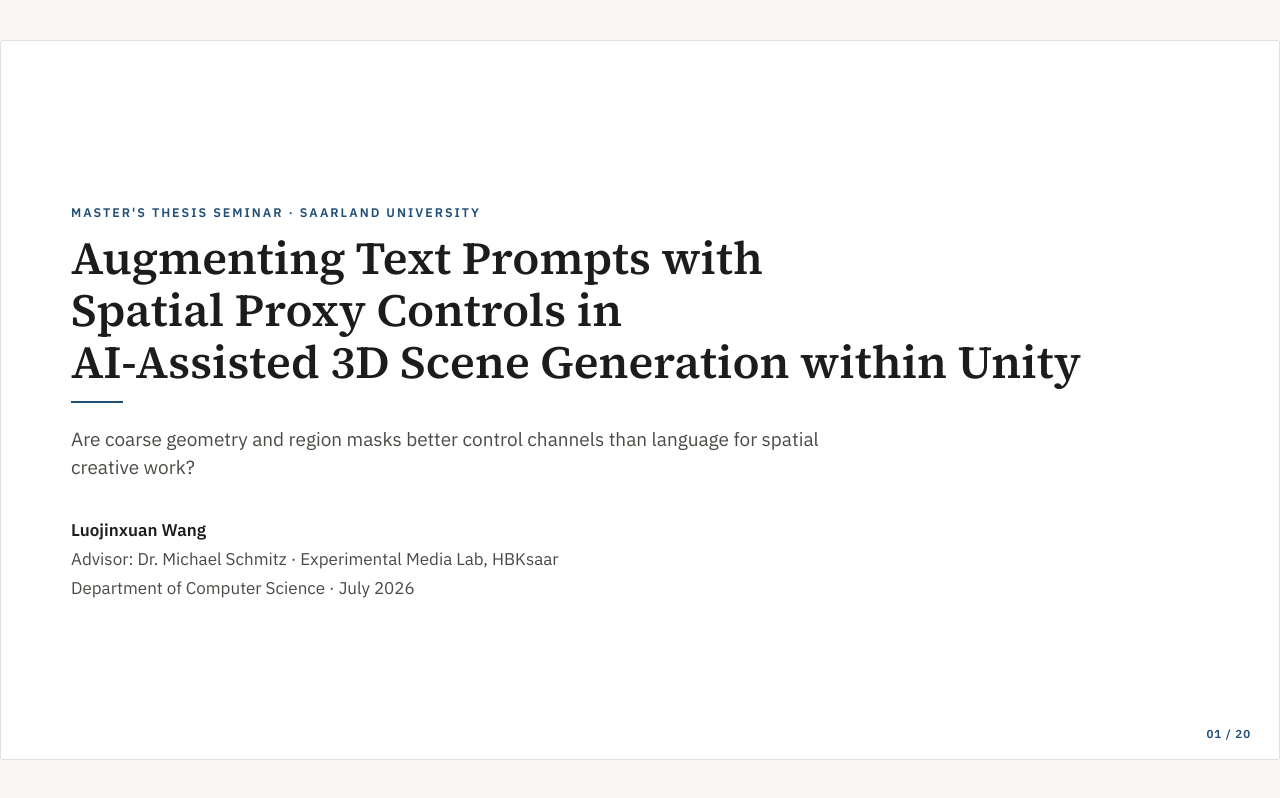
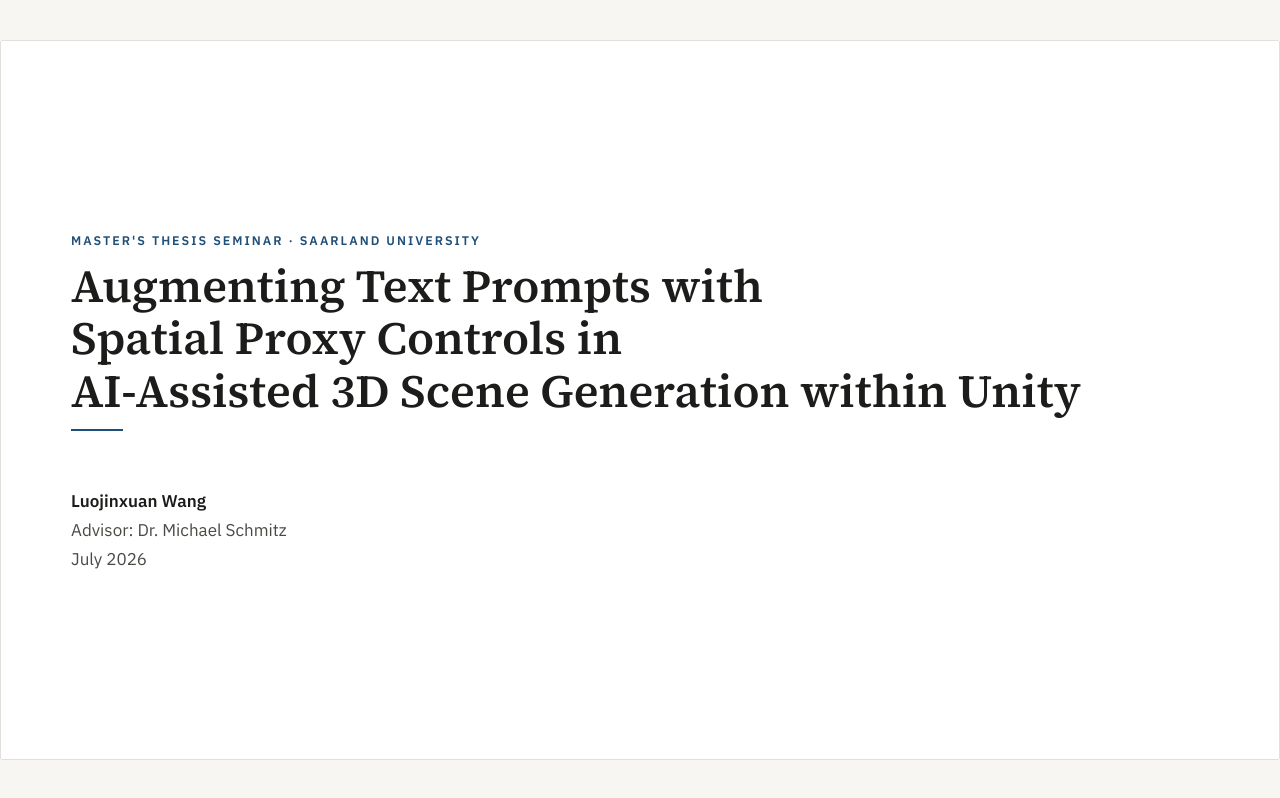
Before and after one commit to Abandonalo/Master-Thesis-Seminar, a website with bundled scripts: page thesis_seminar_slides.html in a window 1280 px wide. Built offline with nearby package versions, Linux system fonts and the light colour scheme.

Commit message:
Exclude hero slide from numbering

```diff
--- a/src/presentation.ts
+++ b/src/presentation.ts
@@ -39,14 +39,21 @@ class SlidePresentation {
 
   /** Add numbering, accessibility labels, and default motion metadata. */
   private prepareSlides(): void {
-    const total = String(this.slides.length).padStart(2, "0");
+    const numberedSlides = this.slides.filter((slide) => !slide.classList.contains("hero"));
+    const total = String(numberedSlides.length).padStart(2, "0");
+    let numberedIndex = 0;
 
     this.slides.forEach((slide, slideIndex) => {
       const heading = slide.querySelector<HTMLElement>("h1, h2");
       const label = heading?.textContent?.trim() || `Slide ${slideIndex + 1}`;
 
       slide.dataset.slideIndex = String(slideIndex);
-      slide.dataset.slideNumber = `${String(slideIndex + 1).padStart(2, "0")} / ${total}`;
+      if (slide.classList.contains("hero")) {
+        slide.dataset.slideNumber = "";
+      } else {
+        numberedIndex += 1;
+        slide.dataset.slideNumber = `${String(numberedIndex).padStart(2, "0")} / ${total}`;
+      }
       slide.setAttribute("role", "group");
       slide.setAttribute("aria-roledescription", "slide");
       slide.setAttribute("aria-label", `${slideIndex + 1} of ${this.slides.length}: ${label}`);
--- a/styles.css
+++ b/styles.css
@@ -31,11 +31,7 @@
     --ease-out-expo: cubic-bezier(.16, 1, .3, 1);
   }
 
-  /* ================================================================
-     2. RESET AND FIXED 16:9 VIEWPORT
-     The authored 1280×720 slide is scaled 1.5× inside a 1920×1080 stage.
-     The whole stage then scales uniformly to any browser viewport.
-     ================================================================ */
+
   * {
     box-sizing: border-box;
     margin: 0;
@@ -109,6 +105,10 @@
     font-weight: 600;
     font-variant-numeric: tabular-nums;
     letter-spacing: .08em;
+  }
+
+  .slide.hero::after {
+    content: none;
   }
 
   img,
--- a/thesis_seminar_slides.html
+++ b/thesis_seminar_slides.html
@@ -29,17 +29,15 @@
 </svg>
 
 <!-- 1 · Title -->
-<section class="slide title">
+<section class="slide title hero">
   <div class="title-wrap">
     <div class="eyebrow">Master's Thesis Seminar &middot; Saarland University</div>
     <h1>Augmenting Text Prompts with<br>Spatial Proxy Controls in<br>AI-Assisted 3D Scene Generation within Unity</h1>
     <div class="rule"></div>
-    <p class="sub" style="max-width:820px">Are coarse geometry and region masks better control channels
-      than language for spatial creative work?</p>
     <div class="meta">
       <b>Luojinxuan Wang</b><br>
-      Advisor: Dr. Michael Schmitz &middot; Experimental Media Lab, HBKsaar<br>
-      Department of Computer Science &middot; July 2026
+      Advisor: Dr. Michael Schmitz<br>
+      July 2026
     </div>
   </div>
 </section>
```
Also changed, not shown: README.md, dist/presentation.js, 1 other file.
